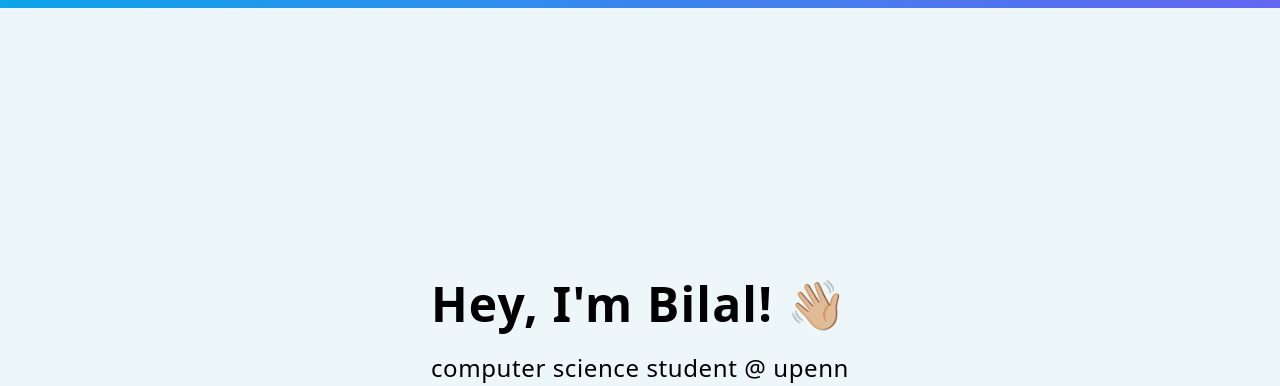
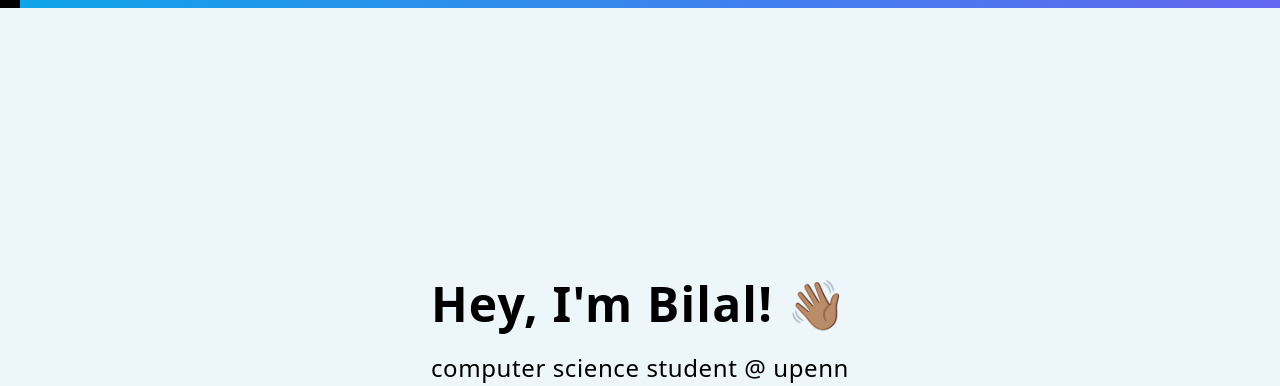
Before and after one commit to bilala45/personal-website, a JavaScript app: page / in a window 1280 px wide. Shown: the top 386 px of the page. Built offline with nearby package versions, Linux system fonts and the light colour scheme.

Commit message:
miscellaneous styling changes

```diff
--- a/src/components/Content.js
+++ b/src/components/Content.js
@@ -1,12 +1,12 @@
 import Navigation from "./Navigation";
 import MainInfo from "./MainInfo";
 import Footer from "./Footer";
-import ScrollIndicator from "./ScrollIndicator";
+import ScrollProgress from "./ScrollProgress";
 
 const Content = () => {
   return (
     <>
-      <ScrollIndicator />
+      <ScrollProgress />
       {/* wraps content with max width and adds padding */}
       <div className="max-w-screen-md mx-auto px-8">
         {/* wraps main content of site to be full height of screen */}
--- a/src/components/Footer.js
+++ b/src/components/Footer.js
@@ -8,7 +8,7 @@
       <span>Copyright &copy; 2022 Bilal Ali</span>
       <a
         href="https://github.com/bilala45/personal-website"
-        className="hover:underline decoration-4 underline-offset-2 decoration-[#00bad6]"
+        className="hover:underline decoration-4 underline-offset-2 decoration-indigo-500"
       >
         source code <FontAwesomeIcon icon={faGithub} />
       </a>
--- a/src/components/Link.js
+++ b/src/components/Link.js
@@ -3,8 +3,8 @@
 // accepts icon name as prop
 const Link = ({ icon, link }) => {
   return (
-    <span className="text-4xl px-5">
-      <a className="hover:text-[#00bad6]" href={link}>
+    <span className="text-4xl px-5 ">
+      <a className="hover:text-indigo-500" href={link}>
         <FontAwesomeIcon icon={icon} />
       </a>
     </span>
--- a/src/components/MainInfo.js
+++ b/src/components/MainInfo.js
@@ -4,11 +4,9 @@
   return (
     // wrapper inherits parent height (screen height)
     <div>
-      <h1 className="text-5xl tracking-wide font-semibold">
+      <h1 className="text-5xl tracking-wide font-semibold antialiased">
         {/* emoji for waving hand and hand color included */}
-        <span className="hover:text-[#00bad6]">
-          Hey, I'm Bilal! &#128075;&#127996;
-        </span>
+        <span>Hey, I'm Bilal! &#128075;&#127997;</span>
       </h1>
       <h2 className="text-2xl pt-6 tracking-wide font-light">
         computer science student @ upenn
--- a/src/components/NavLink.js
+++ b/src/components/NavLink.js
@@ -1,5 +1,5 @@
 const NavLink = ({ title }) => {
-  return <span className="text-2xl">{title}</span>;
+  return <span className="text-xl">{title}</span>;
 };
 
 export default NavLink;
--- a/src/components/Navigation.js
+++ b/src/components/Navigation.js
@@ -1,16 +1,13 @@
 import NavLink from "./NavLink";
-import { FontAwesomeIcon } from "@fortawesome/react-fontawesome";
-import { faNoteSticky } from "@fortawesome/free-solid-svg-icons";
+
+// this should probably match the styling that the scroll indicator has (fixed position, z-index)
 
 const Navigation = () => {
   return (
-    <div className="flex justify-between py-2">
+    <div className="py-6 h-2 z-10 fixed">
       <NavLink title="about" />
       <NavLink title="experience" />
       <NavLink title="resources" />
-      <span className="text-2xl">
-        <FontAwesomeIcon icon={faNoteSticky} />
-      </span>
     </div>
   );
 };
--- a/src/components/ScrollIndicator.js
+++ /dev/null
@@ -1,9 +0,0 @@
-const ScrollIndicator = () => {
-  return (
-    // add z-index and fixed position to sit above content and stay at top of page
-    // gradient background color
-    <div className="h-2 z-10 fixed w-screen bg-gradient-to-r from-sky-500 to-indigo-500"></div>
-  );
-};
-
-export default ScrollIndicator;
--- /dev/null
+++ b/src/components/ScrollProgress.js
@@ -0,0 +1,11 @@
+const ScrollProgress = () => {
+  return (
+    // add z-index and fixed position to sit above content and stay at top of page
+    // gradient background color
+    <div className="h-2 z-20 fixed w-screen bg-gradient-to-r from-sky-500 to-indigo-500">
+      <div className="h-2 w-5 bg-black"></div>
+    </div>
+  );
+};
+
+export default ScrollProgress;
```
